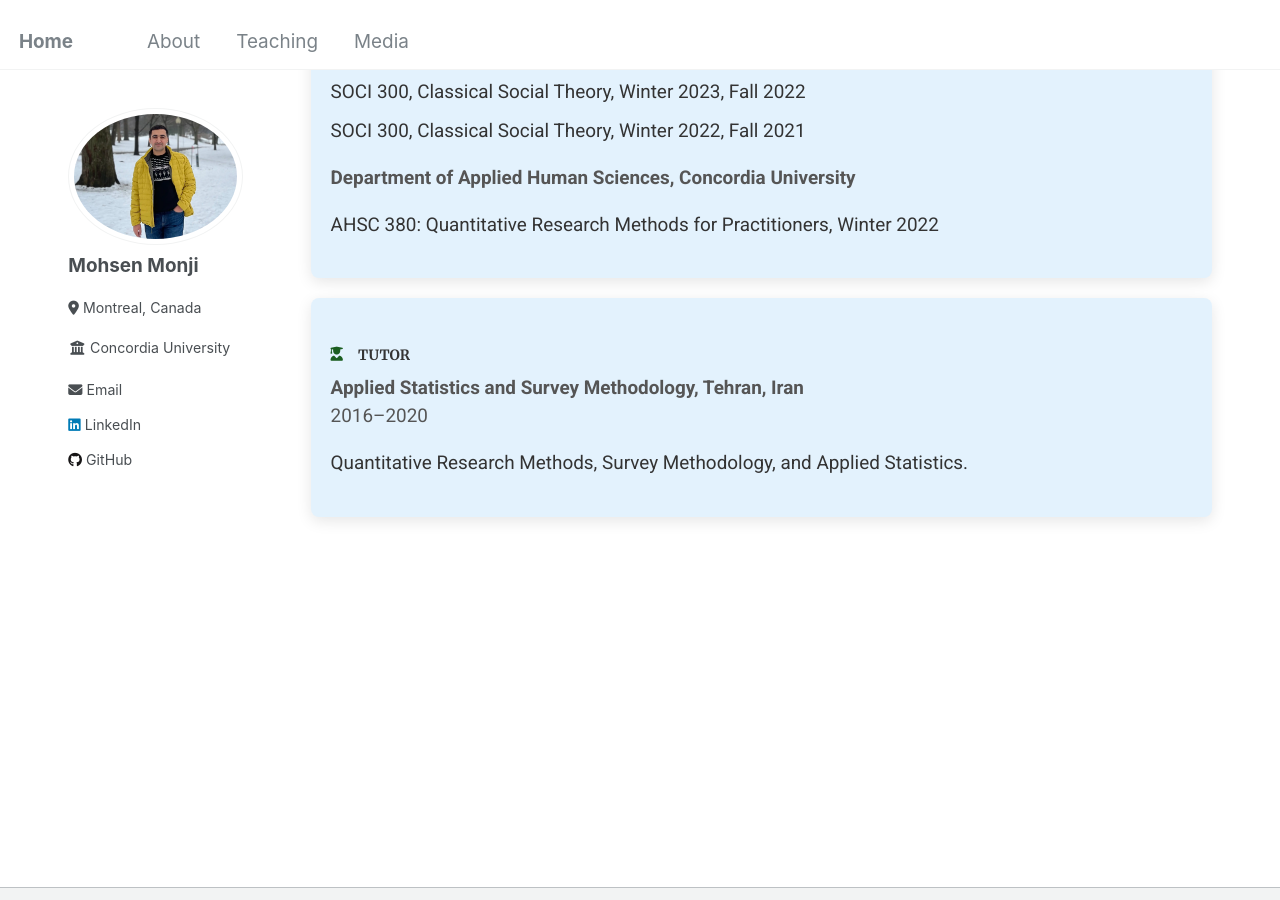
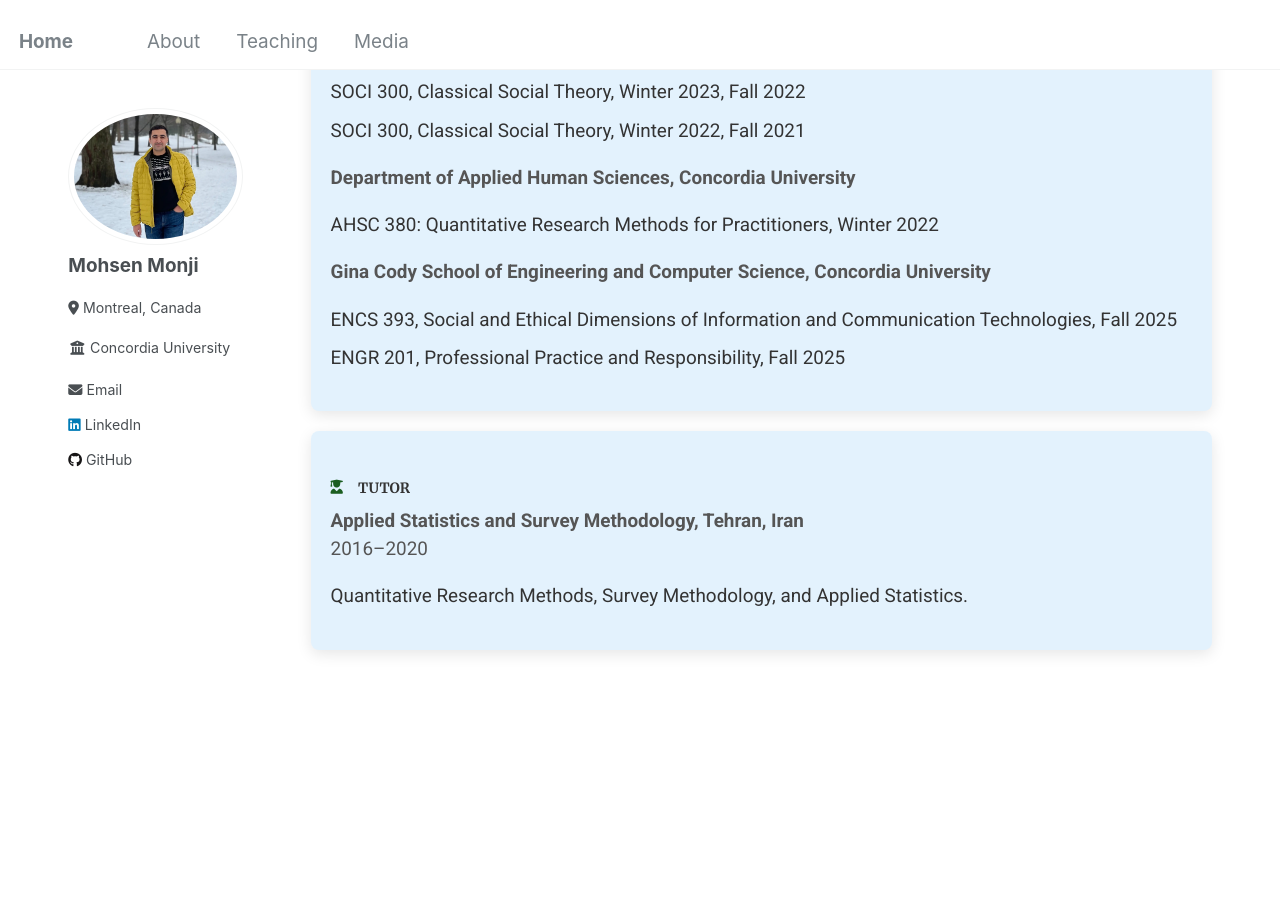
Before and after one commit to Mohsnmonji/mohsnmonji.github.io, a Jekyll site: the page built from _pages/teaching.md, in a window 1280 px wide and 900 px high, scrolled down 1172 px. Built offline with Jekyll 4.4.1, drawn with Linux system fonts in a browser that asks for light colours.

Commit message:
Update teaching.md

```diff
--- a/_pages/teaching.md
+++ b/_pages/teaching.md
@@ -108,6 +108,13 @@ author_profile: true
   <ul>
     <li>AHSC 380: Quantitative Research Methods for Practitioners, Winter 2022</li>
   </ul>
+
+  <p><strong>Gina Cody School of Engineering and Computer Science, Concordia University</strong></p>
+  <ul>
+    <li>ENCS 393, Social and Ethical Dimensions of Information and Communication Technologies, Fall 2025</li>
+    <li>ENGR 201, Professional Practice and Responsibility, Fall 2025</li>
+  </ul>
+
 </div>
 
 <div class="teaching-card">
```
